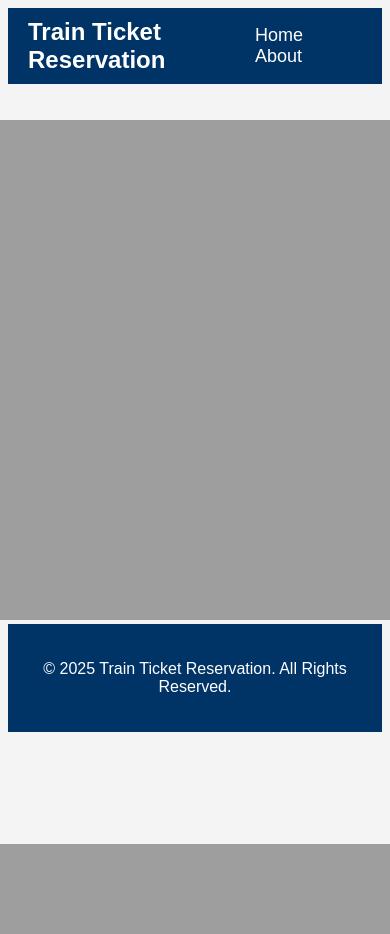
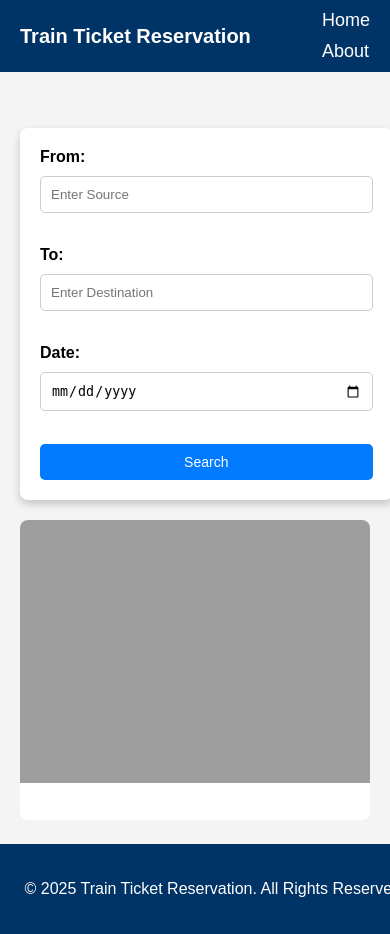
Before and after one commit to Chettipally-Vrushank/Booking-Platform-Project-, a Flask app: page /dashboard in a window 390 px wide; the page is wider, and only the part inside the window is pictured. Before the commit the page ends 844 px from the top of that part, so only its background shows below. Run offline with Flask 3, Linux system fonts and the light colour scheme; the visitor is signed in with stand-in values (Sample User, id 1).

Commit message:
made search page responsive

```diff
--- a/train/static/dstyle.css
+++ b/train/static/dstyle.css
@@ -1,18 +1,22 @@
+/* General Styles */
 body {
+    display: flex;
+    flex-direction: column;
     font-family: Arial, sans-serif;
     background-color: #f4f4f4;
-
+    margin: 0;
+    padding: 0;
+    box-sizing: border-box;
 }
 
 .container {
-     /* Aligns them vertically */
     width: 90%;
     max-width: 550px;
     background: #fff;
     padding: 20px;
     border-radius: 8px;
     box-shadow: 0 4px 8px rgba(0, 0, 0, 0.2);
-
+    flex-grow: 1;
 }
 
 h2 {
@@ -31,11 +35,12 @@ label {
 }
 
 input {
-    width: 98%;
+    width: 100%;  /* Full width for better responsiveness */
     padding: 10px;
     margin-top: 5px;
     border: 1px solid #ccc;
     border-radius: 5px;
+    box-sizing: border-box;
 }
 
 button {
@@ -47,14 +52,17 @@ button {
     border-radius: 5px;
     cursor: pointer;
     font-size: 16px;
+    transition: background-color 0.3s;
 }
 
 button:hover {
     background-color: #0056b3;
 }
 
+/* Navbar */
 .navbar {
     display: flex;
+    flex-wrap: wrap;
     justify-content: space-between;
     align-items: center;
     background-color: #003366;
@@ -64,12 +72,17 @@ button:hover {
 .navbar .logo h1 {
     color: white;
     margin: 0;
+    font-size: 24px;
+}
+
+.nav-links {
+    display: flex;
+    gap: 15px;
 }
 
 .nav-links a {
     color: white;
     text-decoration: none;
-    margin: 0 15px;
     font-size: 18px;
 }
 
@@ -77,16 +90,67 @@ button:hover {
     text-decoration: underline;
 }
 
-.main-container{
+/* Main Container */
+.main-container {
     display: grid;
-    grid-template-columns: 1fr 1.2fr; /* Form takes most space, iframe takes only what's needed */
+    grid-template-columns: 1fr;
+    gap: 20px;
     align-items: center;
     justify-content: center;
+    padding: 20px;
 }
 
+.sliding iframe {
+    width: 100%;
+    height: 600px;
+    max-height: 500px;
+    border: none;
+    border-radius: 8px;
+}
+
+/* Footer */
 footer {
     text-align: center;
     padding: 20px;
     background-color: #003366;
     color: white;
+    margin-top: auto; /* Push footer to bottom */
+    width: 100%;
+
 }
+
+/* Responsive Styles */
+@media (min-width: 768px) {
+    .main-container {
+        grid-template-columns: 1fr 1.2fr;
+    }
+
+    .nav-links {
+        gap: 30px;
+    }
+}
+
+@media (max-width: 480px) {
+    .navbar .logo h1 {
+        font-size: 20px;
+    }
+
+    .nav-links {
+        flex-direction: column;
+        gap: 10px;
+    }
+
+    button {
+        font-size: 14px;
+    }
+    .main-container {
+        grid-template-columns: 1fr;
+    }
+    .container {
+        width: 95%;
+    }
+
+    .sliding iframe {
+        height: 300px;
+    }
+}
--- a/train/templates/dashboard.html
+++ b/train/templates/dashboard.html
@@ -45,7 +45,7 @@
         </div>
 
         <div class="sliding">
-            <iframe src="{{url_for('carousel_page')}}" width="800px" height="500px" style="border:none;"></iframe>
+            <iframe src="{{url_for('carousel_page')}}" style="border:none;"></iframe>
         </div>
     </div>
     <footer>
```
